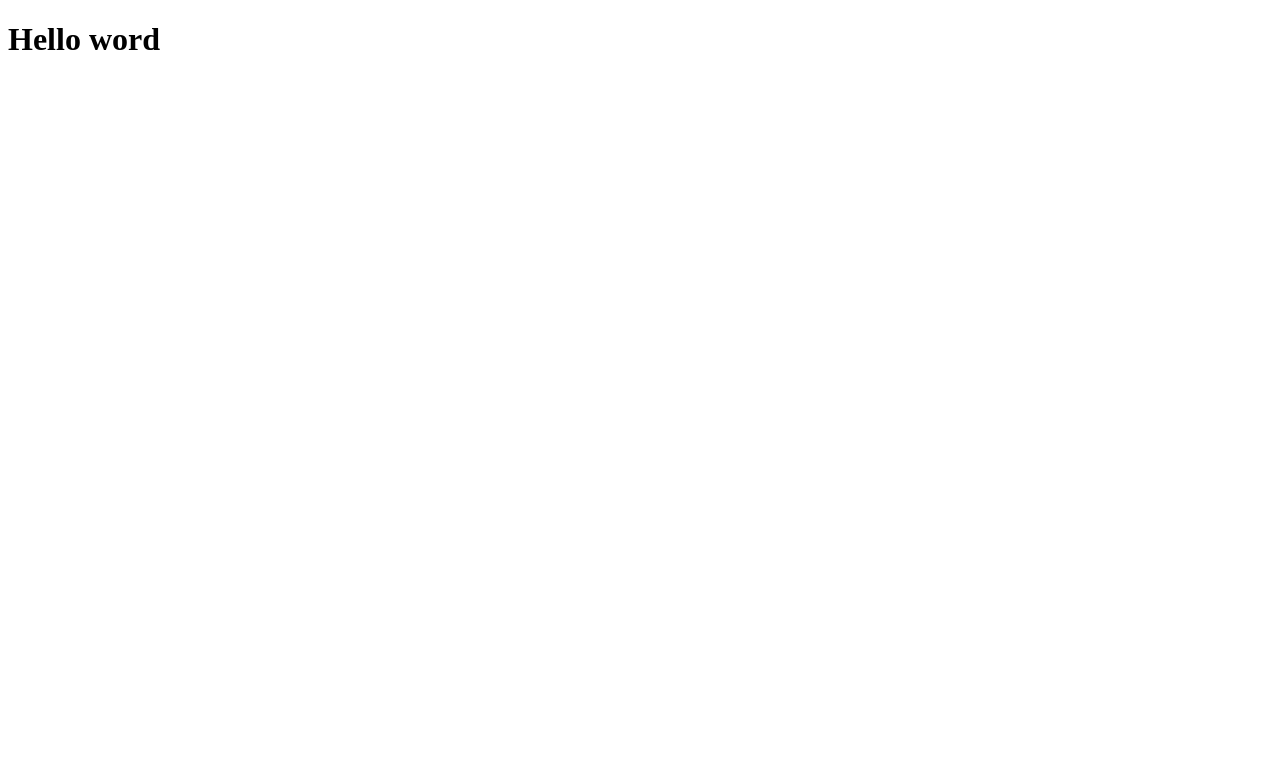
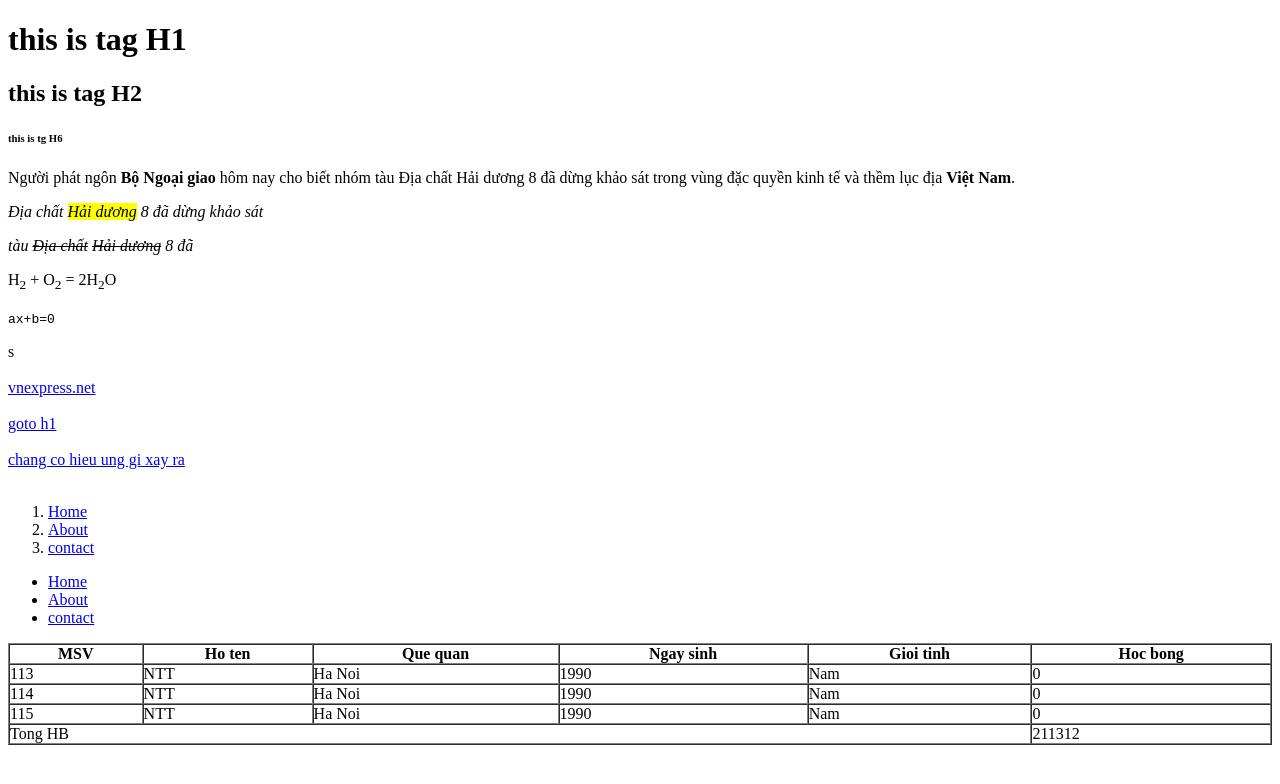
Before and after one commit to ThanhTrieu/Frontend-1908, a plain HTML site: page index.html in a window 1280 px wide. Drawn offline with Linux system fonts and the light colour scheme.

Commit message:
update code

```diff
--- a/index.html
+++ b/index.html
@@ -3,10 +3,98 @@
 <head>
 	<meta charset="utf-8">
 	<meta http-equiv="X-UA-Compatible" content="IE=edge">
-	<title></title>
-	<link rel="stylesheet" href="">
+	<meta name="author" content="Nguyen Thanh Trieu">
+	<meta name="keyword" content="quan jean, ao thun, giay nike">
+	<meta name="description" content="ban hang online">
+	<title>Java1908E</title>
+	<!-- nhung css ngoai tuyen vao file html -->
+	<link rel="stylesheet" href="css/test.css">
+	<!-- hien thi anh favicon len tab trinh duyet -->
+	<link rel="icon" href="images/icon.png" type="imgae/png">
+	<style type="text/css">
+		/* code css in here */
+	</style>
+	<noscript>Trinh duyet khong ho tro javascript</noscript>
 </head>
 <body>
-	<h1>Hello word</h1>
+	<!-- HTML tieu de + van ban + dinh dang van ban -->
+	<h1 id="title" class="mytitle mytitlev2">this is tag H1</h1>
+	<h2 id="mytitle" class="mytitle">this is tag H2</h2>
+	<h6 name="tagh6">this is tg H6</h6>
+	<!-- HTML van ban -->
+	<p>Người phát ngôn <b>Bộ Ngoại giao</b> hôm nay cho biết nhóm tàu Địa chất Hải dương 8 đã dừng khảo sát trong vùng đặc quyền kinh tế và thềm lục địa <strong>Việt Nam</strong>.</p>
+	<p><i>Địa chất <mark>Hải dương</mark> 8 đã dừng khảo sát</i></p>
+	<p><em>tàu <strike>Địa chất</strike>  <del>Hải dương</del> 8 đã</em></p>
+	<p>H<sub>2</sub> + O<sub>2</sub> = 2H<sub>2</sub>O</p>
+	<p><code>ax+b=0</code></p>s
+	<br> <br/>
+
+	<!-- HTML lien ket -->
+	<a href="https://vnexpress.net/" title="vnexpress.net" target="_blank"> vnexpress.net</a>
+	<br><br>
+	<a href="#title"> goto h1 </a>
+	<br><br>
+	<a href="javascript:void(0);"> chang co hieu ung gi xay ra</a>
+	<br><br>
+
+	<!-- HTML danh sach -->
+	<!-- danh sach co thu tu -->
+	<ol>
+		<li><a href="#">Home</a></li>
+		<li><a href="#">About</a></li>
+		<li><a href="#">contact</a></li>
+	</ol>
+	<!-- danh sach ko co thu tu -->
+	<ul>
+		<li><a href="#">Home</a></li>
+		<li><a href="#">About</a></li>
+		<li><a href="#">contact</a></li>
+	</ul>
+
+	<!-- HTML bang bieu du lieu -->
+	<table width="100%" border="1" cellpadding="0" cellspacing="0">
+		<thead>
+			<tr>
+				<th>MSV</th>
+				<th>Ho ten</th>
+				<th>Que quan</th>
+				<th>Ngay sinh</th>
+				<th>Gioi tinh</th>
+				<th>Hoc bong</th>
+			</tr>
+		</thead>
+		<tbody>
+			<tr>
+				<td>113</td>
+				<td>NTT</td>
+				<td>Ha Noi</td>
+				<td>1990</td>
+				<td>Nam</td>
+				<td>0</td>
+			</tr>
+			<tr>
+				<td>114</td>
+				<td>NTT</td>
+				<td>Ha Noi</td>
+				<td>1990</td>
+				<td>Nam</td>
+				<td>0</td>
+			</tr>
+			<tr>
+				<td>115</td>
+				<td>NTT</td>
+				<td>Ha Noi</td>
+				<td>1990</td>
+				<td>Nam</td>
+				<td>0</td>
+			</tr>
+		</tbody>
+		<tfoot>
+			<tr>
+				<td colspan="5">Tong HB</td>
+				<td>211312</td>
+			</tr>
+		</tfoot>
+	</table>
 </body>
 </html>
```
Also changed, not shown: images/icon.png (added).
